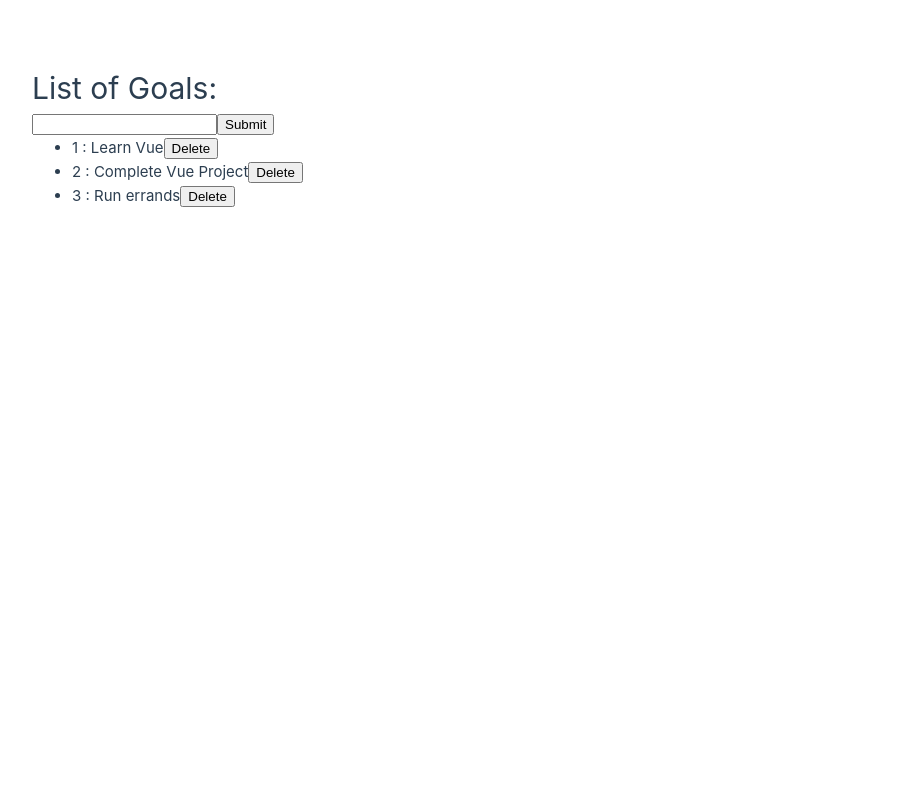
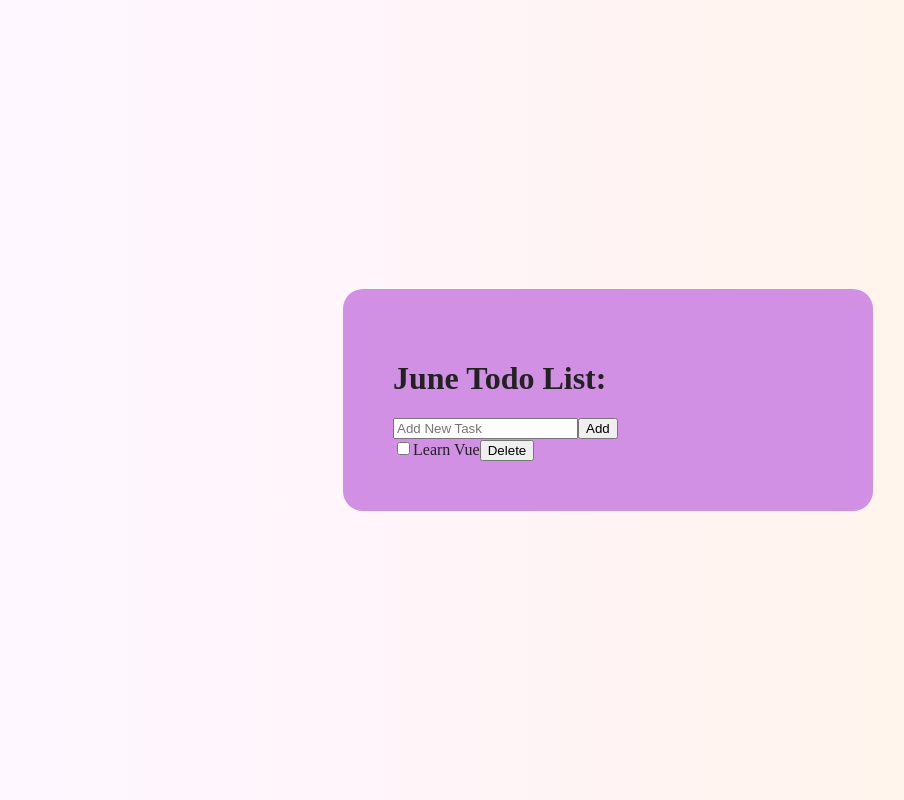
Before and after one commit to marcelindia/todo-vue, a Vue app: page / in a window 1280 px wide. Shown: the whole page, without its empty margins (32-936 px from the left). Built offline with nearby package versions, Linux system fonts and the light colour scheme.

Commit message:
created container for list-some styling

```diff
--- a/package.json
+++ b/package.json
@@ -7,6 +7,7 @@
     "preview": "vite preview --port 4173"
   },
   "dependencies": {
+    "ant-design-vue": "^3.2.5",
     "vue": "^3.2.36"
   },
   "devDependencies": {
--- a/src/App.vue
+++ b/src/App.vue
@@ -1,6 +1,4 @@
 <script>
-// import HelloWorld from './components/HelloWorld.vue'
-// import TheWelcome from './components/TheWelcome.vue'
 export default {
   name: 'app',
   data() {
@@ -10,17 +8,17 @@ export default {
         {
           id: 1,
           text: 'Learn Vue',
-          completed: true
+          // completed: true
         },
         {
           id: 2,
           text: 'Complete Vue Project',
-          completed: false
+          // completed: false
         },
         {
           id: 3,
           text: 'Run errands',
-          completed: false
+          // completed: false
         }
       ]
     }
@@ -30,7 +28,7 @@ methods: {
     this.todos.push({
       id: this.todos.length + 1,
       text: this.newTodo,
-      completed: false
+      // completed: false
     })
     this.newTodo = ''
   },
@@ -42,30 +40,32 @@ methods: {
 
 <template>
   <div id="app">
-    <h1>List of Goals:</h1>
-    <input class="input" v-model="newTodo" />
-    <button class="button" v-on:click="addTodo()">Submit</button>
+    <div id="container">
+
+      <h1>June Todo List:</h1>
+    <input class="input" placeholder="Add New Task" v-model="newTodo" />
+    <input class="button" type="button" value="Add" @click="addTodo" />
     <ul>
-      <li v-for="(todo,i) in todos" :key="todo-id">
-      <span>
-        {{ i + 1 }} : {{ todo.text }}
+      <li>
+        <input type="checkbox" v-model="todos[0].completed" />
+        <span>{{ todos[0].text }}</span>
+        <input type="button" value="Delete" @click="deleteTodo(0)" />
+      </li>
+    </ul>
+    <!-- <button class="button" v-on:click="addTodo()">Submit</button> -->
+    <!-- <ul>
+      <li v-for="(todo,i) in todos" :key="todo-list">
+        <span>
+          {{ i + 1 }} : {{ todo.text }}
       </span>
       <button class="delete-button" @click="deleteTodo(i)">Delete</button>
       </li>
-      </ul>
+      </ul>  -->
+        </div>
   </div>
 </template>
 
 <style>
 @import './assets/base.css';
 
-#app {
-  max-width: 1280px;
-  margin: 0 auto;
-  padding: 2rem;
-
-  font-weight: normal;
-}
-
-
 </style>
--- a/src/assets/base.css
+++ b/src/assets/base.css
@@ -1,74 +1,65 @@
-/* color palette from <https://github.com/vuejs/theme> */
-:root {
-  --vt-c-white: #ffffff;
-  --vt-c-white-soft: #f8f8f8;
-  --vt-c-white-mute: #f2f2f2;
+#app {
+  max-width: 480px;
+  width: 100%;
+  max-height: 100%;
+  background-color: #d290e4;
+  padding: 25px;
+  border-radius: 20px;
+  overflow: auto;
+  color: #222;
 
-  --vt-c-black: #181818;
-  --vt-c-black-soft: #222222;
-  --vt-c-black-mute: #282828;
-
-  --vt-c-indigo: #2c3e50;
-
-  --vt-c-divider-light-1: rgba(60, 60, 60, 0.29);
-  --vt-c-divider-light-2: rgba(60, 60, 60, 0.12);
-  --vt-c-divider-dark-1: rgba(84, 84, 84, 0.65);
-  --vt-c-divider-dark-2: rgba(84, 84, 84, 0.48);
-
-  --vt-c-text-light-1: var(--vt-c-indigo);
-  --vt-c-text-light-2: rgba(60, 60, 60, 0.66);
-  --vt-c-text-dark-1: var(--vt-c-white);
-  --vt-c-text-dark-2: rgba(235, 235, 235, 0.64);
+  font-weight: normal;
+}
+button {
+  background: white;
+  border: none;
+  color: black;
+  font-size: 1.2rem;
+  margin-left: 1rem;
+  cursor: pointer;
 }
 
-/* semantic color variables for this project */
-:root {
-  --color-background: var(--vt-c-white);
-  --color-background-soft: var(--vt-c-white-soft);
-  --color-background-mute: var(--vt-c-white-mute);
-
-  --color-border: var(--vt-c-divider-light-2);
-  --color-border-hover: var(--vt-c-divider-light-1);
-
-  --color-heading: var(--vt-c-text-light-1);
-  --color-text: var(--vt-c-text-light-1);
-
-  --section-gap: 160px;
+.delete-button {
+  background: red;
+  color: white;
+  padding: 8px 16px;
+  border: none;
+margin:10px;
+font-size: 16px;
+  cursor: pointer;
 }
 
-@media (prefers-color-scheme: dark) {
-  :root {
-    --color-background: var(--vt-c-black);
-    --color-background-soft: var(--vt-c-black-soft);
-    --color-background-mute: var(--vt-c-black-mute);
 
-    --color-border: var(--vt-c-divider-dark-2);
-    --color-border-hover: var(--vt-c-divider-dark-1);
-
-    --color-heading: var(--vt-c-text-dark-1);
-    --color-text: var(--vt-c-text-dark-2);
-  }
+body{
+  width: 100%;
+  height: 100vh;
+  margin:0;
+  padding:0;
+  display: flex;
+  justify-content: center;
+  align-items: center;
+  background-image: linear-gradient(
+    to right,
+    #fdf7ff,
+    #fff5fb,
+    #fff4f2,
+    #fff5e9,
+    #fff8e4,
+    #f9fae3,
+    #f2fbe3,
+    #e9fde6,
+    #defbed,
+    #d8f7f3,
+    #d7f3f7,
+    #daeef7
+  );
+  background-size: 300% 300%;
+  animation: gradient 15s ease infinite;
+  color:black
 }
 
-*,
-*::before,
-*::after {
-  box-sizing: border-box;
+ul{
+  list-style: none;
+  padding: 0;
   margin: 0;
-  position: relative;
-  font-weight: normal;
 }
-
-body {
-  min-height: 100vh;
-  color: var(--color-text);
-  background: var(--color-background);
-  transition: color 0.5s, background-color 0.5s;
-  line-height: 1.6;
-  font-family: Inter, -apple-system, BlinkMacSystemFont, 'Segoe UI', Roboto, Oxygen, Ubuntu,
-    Cantarell, 'Fira Sans', 'Droid Sans', 'Helvetica Neue', sans-serif;
-  font-size: 15px;
-  text-rendering: optimizeLegibility;
-  -webkit-font-smoothing: antialiased;
-  -moz-osx-font-smoothing: grayscale;
-}
--- a/src/components/DeleteTask.vue
+++ b/src/components/DeleteTask.vue
@@ -0,0 +1,3 @@
+<template>
+
+</template>
```
Also changed, not shown: src/main.js (+4 -4 lines), src/assets/styles/main.css (added), 1 other file (tests, documents, lock files or other folders).
